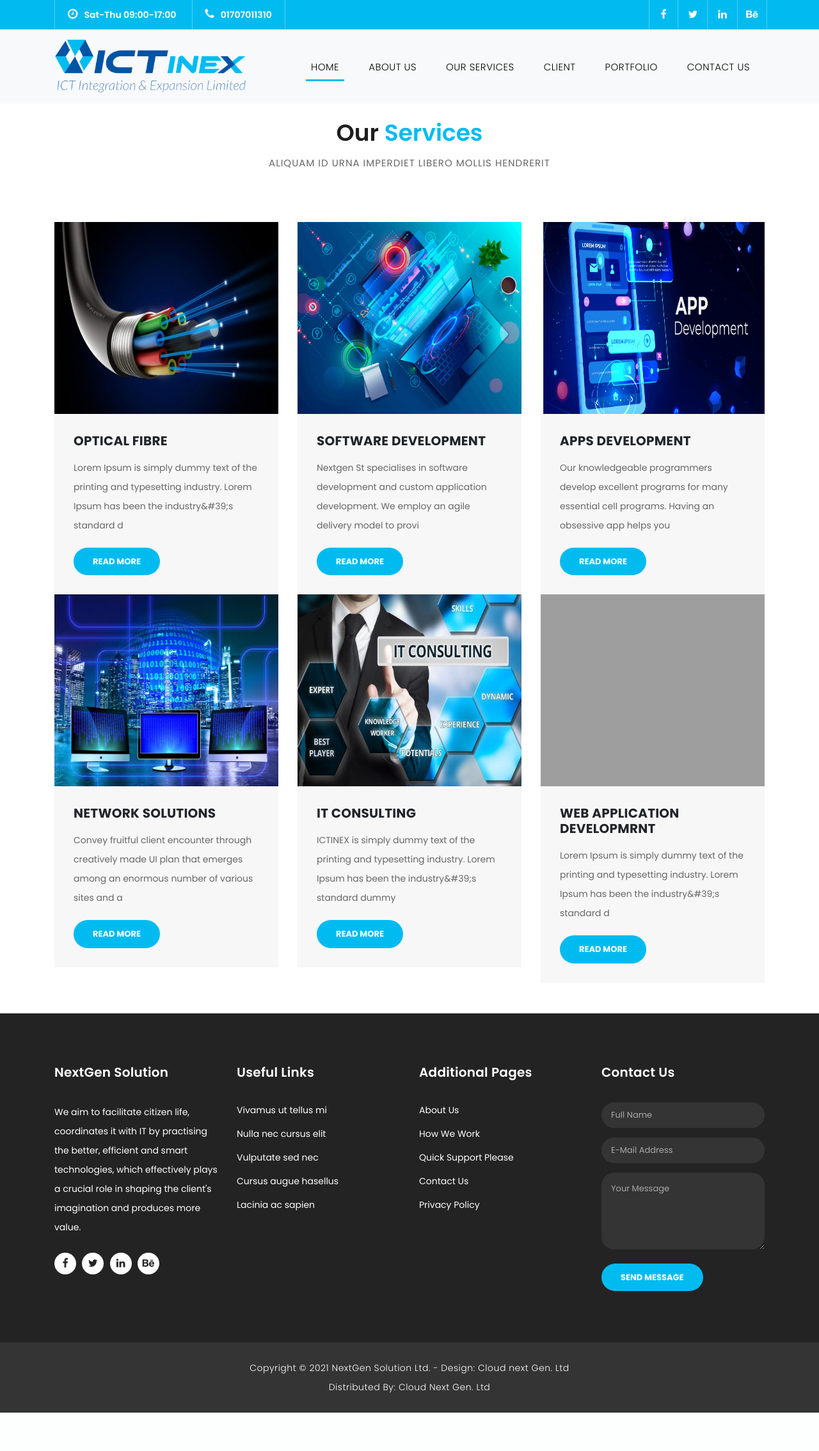
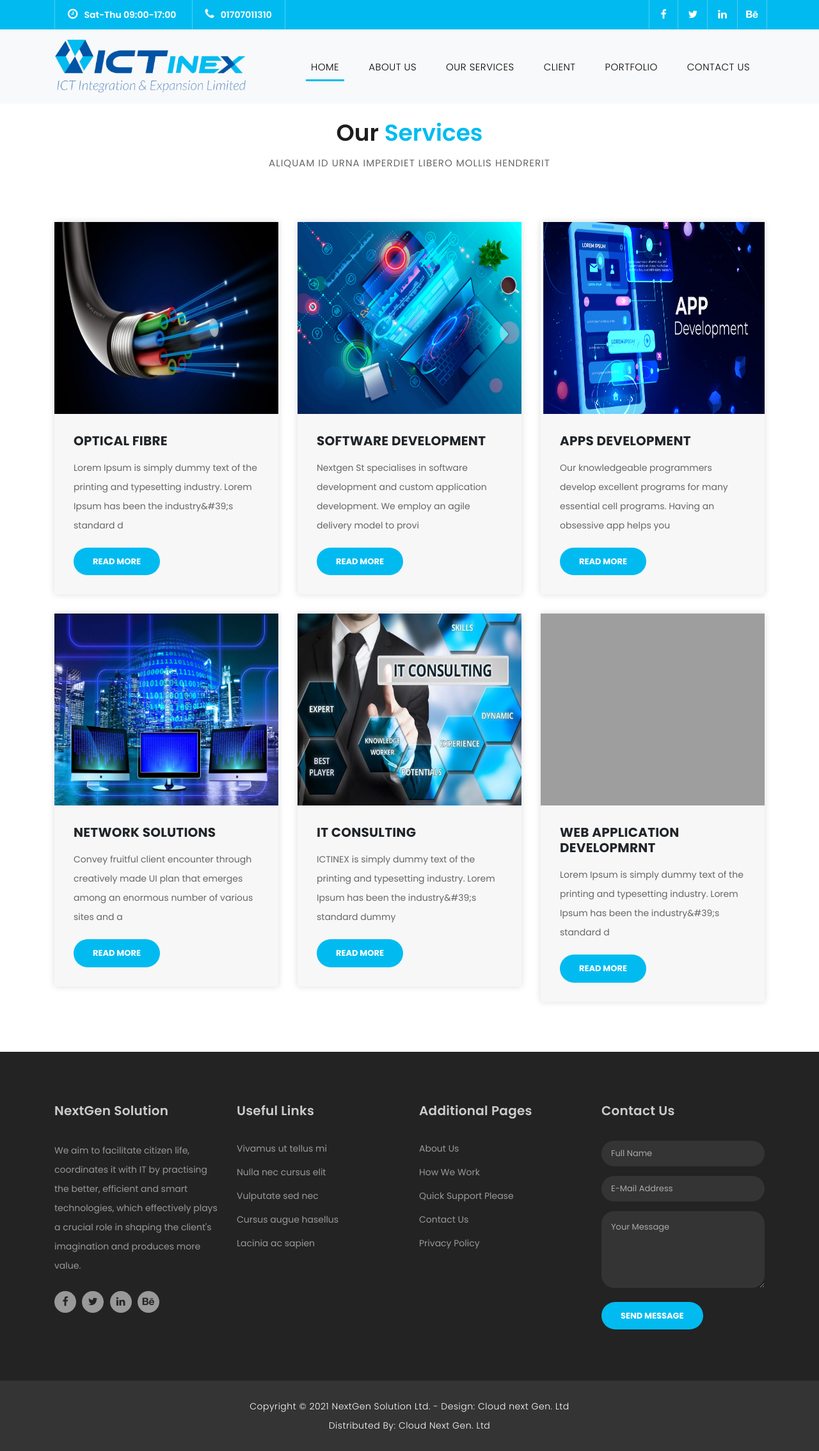
Before and after one commit to hossain258/ICTSITE, a Django app: page /services/ in a window 1280 px wide. Shown: the whole page at 64% size. Before the commit the page ends 2208 px from the top, so only its background shows below. Run offline with Django 4.2, Linux system fonts and the light colour scheme; data comes from the database, SQL or seed files in the repository; parts of the project's set-up code (start-up, migrations or seed data) failed here and were passed over; some libraries are stand-ins or nearby versions; grey boxes are pictures that could not be loaded.

Commit message:
Design updated

```diff
--- a/gensite/static/assets/css/custom.css
+++ b/gensite/static/assets/css/custom.css
@@ -41,3 +41,14 @@ header .navbar{
 .nav-item:hover .new-dropdown-item{
     display: block;
 }
+.c-profile .fa{
+    font-size: 20px;
+    color: red;
+}
+.service-item{
+    box-shadow: 0 0 10px #ddd;
+    margin-bottom: 30px;
+}
+.service-item:hover{
+    box-shadow: 0 0 18px #01bbf0;
+}
--- a/gensite/static/assets/css/templatemo-finance-business.css
+++ b/gensite/static/assets/css/templatemo-finance-business.css
@@ -869,7 +869,6 @@ ul.slick-dots {
 }
 
 .partners {
-	margin-top: 140px;
 	background-color: #f7f7f7;
 	padding: 60px 0px;
 }
@@ -891,18 +890,18 @@ ul.slick-dots {
 footer {
 	background-color: #232323;
 	padding: 80px 0px;
-	color: #fff;
+	color: #ccc;
 }
 
 footer h4 {
-	color: #fff;
+	color: #ccc;
 	font-size: 20px;
 	font-weight: 600;
 	letter-spacing: 0.25px;
 	margin-bottom: 35px;
 }
 footer p {
-	color: #fff;
+	color: #999;
 }
 
 footer ul.social-icons {
@@ -924,7 +923,7 @@ footer ul.social-icons li a {
 	display: inline-block;
 	line-height: 34px;
 	text-align: center;
-	background-color: #fff;
+	background-color: #999;
 	color: #232323;
 	border-radius: 50%;
 	transition: all 0.3s;
@@ -944,7 +943,7 @@ footer ul.menu-list li:last-child {
 
 footer ul.menu-list li a {
 	font-size: 14px;
-	color: #fff;
+	color: #999;
 	transition: all 0.3s;
 }
 
--- a/gensite/templates/about.html
+++ b/gensite/templates/about.html
@@ -20,7 +20,7 @@
               <div class="right-content">
                 <h1> {{ object.title}}</h1>
                     <p>{{ object.description }}</p>
-                    <a href="{% static 'assets/images/company_info.pdf' % }" target="blank"  class=" filled-button " style=" border-radius:30px;">Compamy Profile &nbsp<i class="fa fa-file-pdf-o" style = "font-size:30px; color:red"></i> </a>
+                    <a href="{% static 'assets/images/company_info.pdf' % }" target="blank"  class=" filled-button " style=" border-radius:30px;">Download Compamy Profile &nbsp<i class="fa fa-file-pdf-o" style = "font-size:30px; color:red"></i> </a>
 
                     {% comment %} <p>{% if object.description %} {{ object.description|slice: ':100' }} {% else %}  Description coming soon  {% endif %}<br><br>{{ object.description|slice: ':100'}}</p> {% endcomment %}
                 {% comment %} <a href="{% url 'about' %}" class="filled-button">Read More</a> {% endcomment %}
```
Also changed, not shown: gensite/templates/contact.html (+6 -7 lines), gensite/templates/home.html (+14 -31 lines), gensite/media/about/images_1.jpg.
